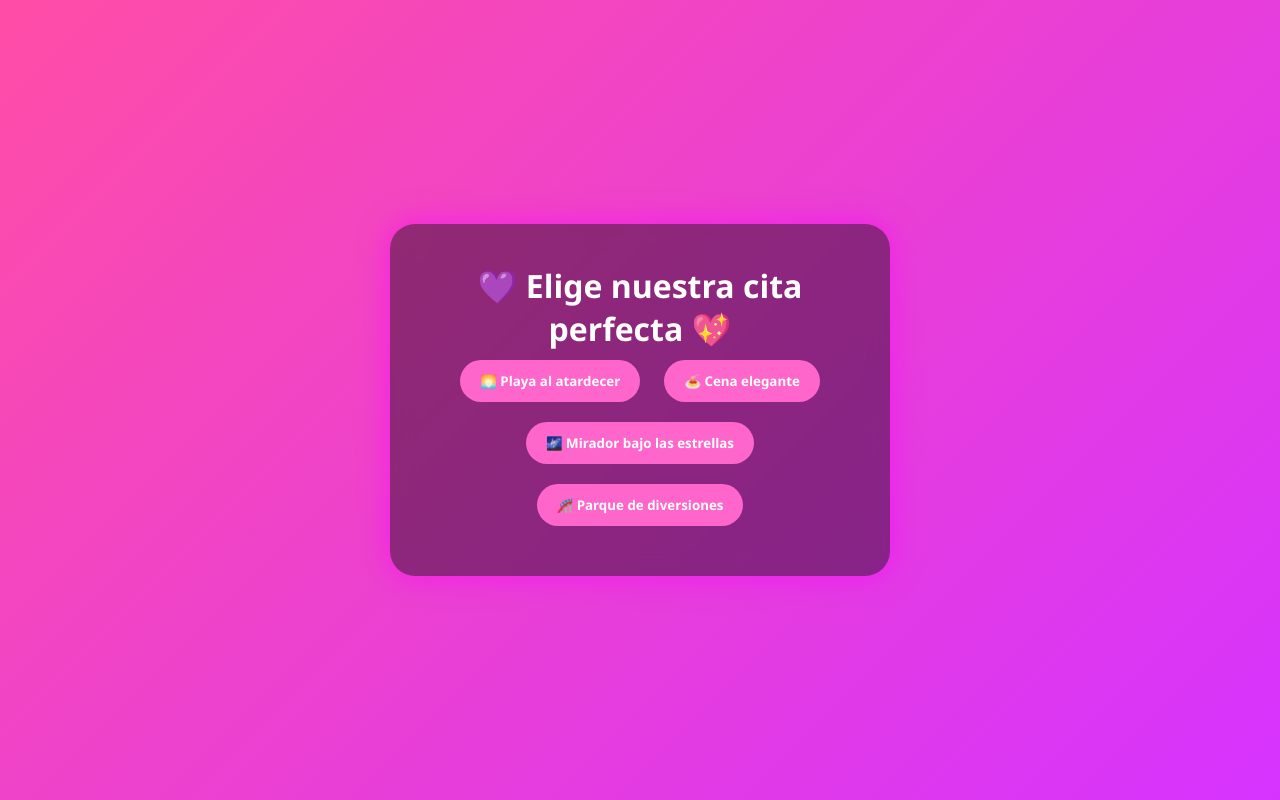
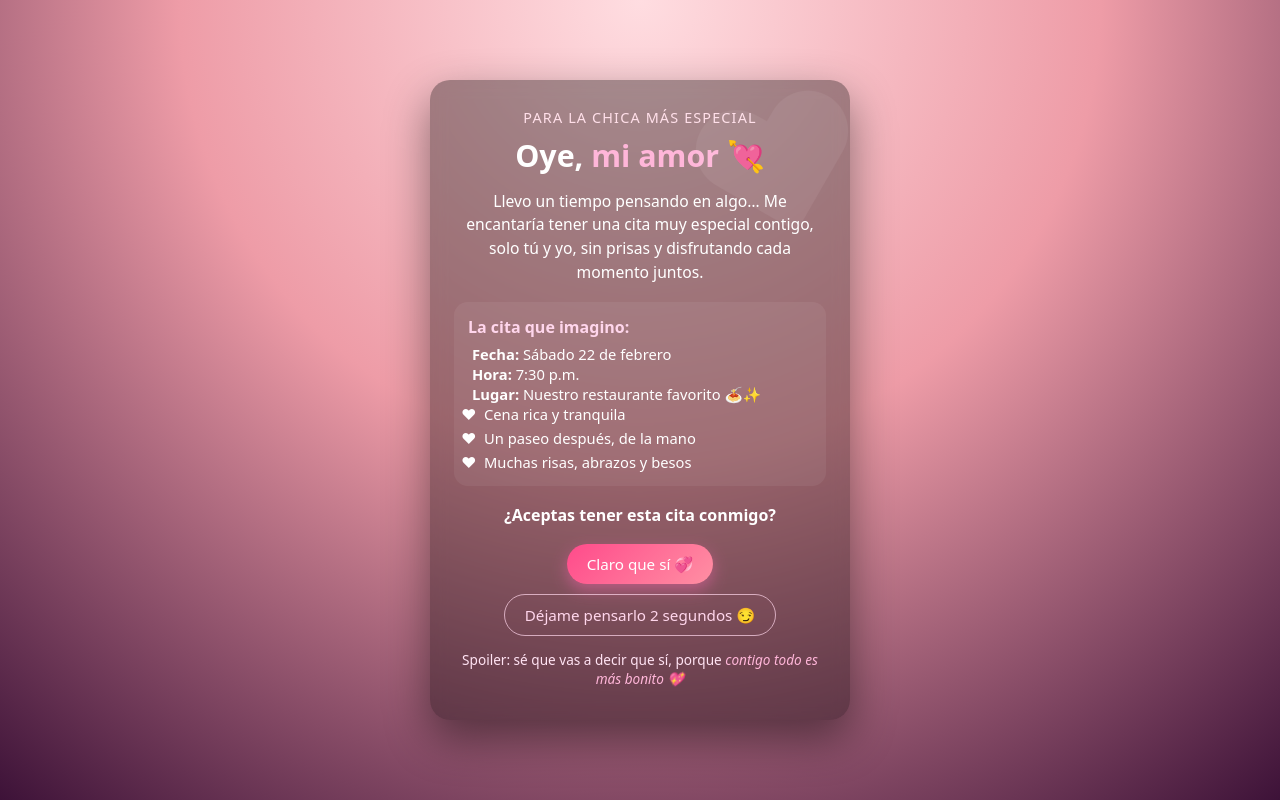
Before and after one commit to JuanDOsma/cita, a plain HTML site: page index.html in a window 1280 px wide. Drawn offline with Linux system fonts and the light colour scheme.

Commit message:
Update index.html

```diff
--- a/index.html
+++ b/index.html
@@ -2,102 +2,209 @@
 <html lang="es">
 <head>
     <meta charset="UTF-8">
+    <title>Una cita contigo 💖</title>
     <meta name="viewport" content="width=device-width, initial-scale=1.0">
-<title>Nuestra Cita 💜</title>
-
     <style>
-*{margin:0;padding:0;box-sizing:border-box;font-family:'Segoe UI', sans-serif;}
-
-body{
-height:100vh;
-display:flex;
-justify-content:center;
-align-items:center;
-color:white;
-text-align:center;
-transition:1s;
-background:linear-gradient(135deg,#ff4da6,#d633ff);
+        * {
+            box-sizing: border-box;
+            margin: 0;
+            padding: 0;
         }
 
-.card{
-background:rgba(0,0,0,0.4);
-padding:40px;
-border-radius:25px;
-width:90%;
-max-width:500px;
-backdrop-filter:blur(10px);
-box-shadow:0 0 30px rgba(255,0,255,0.6);
+        body {
+            font-family: system-ui, -apple-system, BlinkMacSystemFont, "Segoe UI", sans-serif;
+            min-height: 100vh;
+            display: flex;
+            align-items: center;
+            justify-content: center;
+            background: radial-gradient(circle at top, #ffdde1 0%, #ee9ca7 45%, #3d1238 100%);
+            color: #fff;
         }
 
-button{
-margin:10px;
-padding:12px 20px;
-border:none;
-border-radius:30px;
-cursor:pointer;
-font-weight:bold;
-background:#ff66cc;
-color:white;
-transition:0.3s;
+        .card {
+            background: rgba(0, 0, 0, 0.35);
+            backdrop-filter: blur(8px);
+            border-radius: 20px;
+            padding: 28px 24px 32px;
+            max-width: 420px;
+            width: 92%;
+            box-shadow: 0 18px 45px rgba(0, 0, 0, 0.45);
+            text-align: center;
+            position: relative;
+            overflow: hidden;
         }
 
-button:hover{
-transform:scale(1.1);
-background:#ff1a8c;
+        .card::before {
+            content: "♥";
+            font-size: 180px;
+            color: rgba(255, 255, 255, 0.06);
+            position: absolute;
+            right: -20px;
+            top: -40px;
+            transform: rotate(-15deg);
         }
 
-.fade{
-animation:fade 1s ease forwards;
+        .small-text {
+            font-size: 0.9rem;
+            letter-spacing: 0.08em;
+            text-transform: uppercase;
+            color: #ffdfe9;
+            margin-bottom: 8px;
         }
 
-@keyframes fade{
-from{opacity:0;}
-to{opacity:1;}
+        h1 {
+            font-size: 1.9rem;
+            margin-bottom: 10px;
+        }
+
+        .name {
+            color: #ffb6d9;
+        }
+
+        .message {
+            margin: 14px 0 18px;
+            line-height: 1.5;
+            font-size: 0.98rem;
+        }
+
+        .details {
+            background: rgba(255, 255, 255, 0.06);
+            border-radius: 14px;
+            padding: 14px 14px 10px;
+            margin-bottom: 18px;
+            font-size: 0.92rem;
+            text-align: left;
+        }
+
+        .details h2 {
+            font-size: 1rem;
+            margin-bottom: 6px;
+            color: #ffd6ec;
+        }
+
+        .details p,
+        .details ul {
+            margin-left: 4px;
+        }
+
+        .details ul {
+            list-style: "♥  ";
+            padding-left: 12px;
+        }
+
+        .details li {
+            margin-bottom: 4px;
+        }
+
+        .question {
+            margin: 8px 0 18px;
+            font-weight: 600;
+        }
+
+        .buttons {
+            display: flex;
+            gap: 10px;
+            justify-content: center;
+            flex-wrap: wrap;
+        }
+
+        .btn {
+            border: none;
+            border-radius: 999px;
+            padding: 10px 20px;
+            font-size: 0.95rem;
+            cursor: pointer;
+            transition: transform 0.15s ease, box-shadow 0.15s ease, background 0.15s ease;
+            text-decoration: none;
+            display: inline-block;
+        }
+
+        .btn-main {
+            background: linear-gradient(135deg, #ff4b8b, #ff8fa3);
+            color: #fff;
+            box-shadow: 0 6px 15px rgba(255, 105, 180, 0.45);
+        }
+
+        .btn-main:hover {
+            transform: translateY(-1px) scale(1.03);
+            box-shadow: 0 9px 20px rgba(255, 105, 180, 0.6);
+        }
+
+        .btn-ghost {
+            background: transparent;
+            color: #ffd6ec;
+            border: 1px solid rgba(255, 214, 236, 0.7);
+        }
+
+        .btn-ghost:hover {
+            background: rgba(255, 214, 236, 0.12);
+            transform: translateY(-1px);
+        }
+
+        .footer-text {
+            margin-top: 14px;
+            font-size: 0.85rem;
+            color: #ffe3f3;
+        }
+
+        .signature {
+            margin-top: 4px;
+            font-style: italic;
+            color: #ffb6d9;
+        }
+
+        @media (max-width: 480px) {
+            .card {
+                padding: 22px 18px 26px;
+            }
+
+            h1 {
+                font-size: 1.6rem;
+            }
         }
     </style>
 </head>
+<body>
+    <div class="card">
+        <div class="small-text">Para la chica más especial</div>
+        <h1>Oye, <span class="name">mi amor</span> 💘</h1>
 
-<body>
+        <p class="message">
+            Llevo un tiempo pensando en algo…
+            Me encantaría tener una cita muy especial contigo, solo tú y yo,
+            sin prisas y disfrutando cada momento juntos.
+        </p>
 
-<div class="card">
-<h1>💜 Elige nuestra cita perfecta 💖</h1>
-
-<div id="choices">
-<button onclick="choose('playa')">🌅 Playa al atardecer</button>
-<button onclick="choose('cena')">🍝 Cena elegante</button>
-<button onclick="choose('mirador')">🌌 Mirador bajo las estrellas</button>
-<button onclick="choose('parque')">🎢 Parque de diversiones</button>
+        <div class="details">
+            <h2>La cita que imagino:</h2>
+            <p><strong>Fecha:</strong> Sábado 22 de febrero</p>
+            <p><strong>Hora:</strong> 7:30 p.m.</p>
+            <p><strong>Lugar:</strong> Nuestro restaurante favorito 🍝✨</p>
+            <ul>
+                <li>Cena rica y tranquila</li>
+                <li>Un paseo después, de la mano</li>
+                <li>Muchas risas, abrazos y besos</li>
+            </ul>
         </div>
 
-<div id="result"></div>
+        <p class="question">
+            ¿Aceptas tener esta cita conmigo?
+        </p>
+
+        <div class="buttons">
+            <!-- Puedes cambiar el href por un link a tu WhatsApp, por ejemplo -->
+            <a href="https://wa.me/3000000000?text=¡Sí,%20acepto%20la%20cita!%20💖" class="btn btn-main">
+                Claro que sí 💞
+            </a>
+            <a href="#si" class="btn btn-ghost">
+                Déjame pensarlo 2 segundos 😏
+            </a>
         </div>
 
-<script>
-function choose(option){
-const result=document.getElementById("result");
-const body=document.body;
-
-if(option==="playa"){
-body.style.background="linear-gradient(135deg,#ff9966,#ff5e62)";
-result.innerHTML="<div class='fade'>🌅 Caminamos juntos mientras el sol se esconde...<br>Te tomo la mano y te digo que este momento contigo es perfecto 💕</div>";
-}
-
-if(option==="cena"){
-body.style.background="linear-gradient(135deg,#8e2de2,#4a00e0)";
-result.innerHTML="<div class='fade'>🍷 Velas, miradas y sonrisas...<br>No necesito nada más que tu compañía esta noche 💜</div>";
-}
-
-if(option==="mirador"){
-body.style.background="linear-gradient(135deg,#141e30,#243b55)";
-result.innerHTML="<div class='fade'>🌌 Bajo las estrellas te susurro...<br>Eres mi lugar favorito en todo el universo ✨</div>";
-}
-
-if(option==="parque"){
-body.style.background="linear-gradient(135deg,#ff4e50,#f9d423)";
-result.innerHTML="<div class='fade'>🎢 Risas, adrenalina y abrazos...<br>Contigo cada momento es una aventura 💖</div>";
-}
-}
-</script>
-
+        <p id="si" class="footer-text">
+            Spoiler: sé que vas a decir que sí, porque
+            <span class="signature">contigo todo es más bonito 💖</span>
+        </p>
+    </div>
 </body>
 </html>
```
Lines whose indentation alone changed are shown as unchanged.
